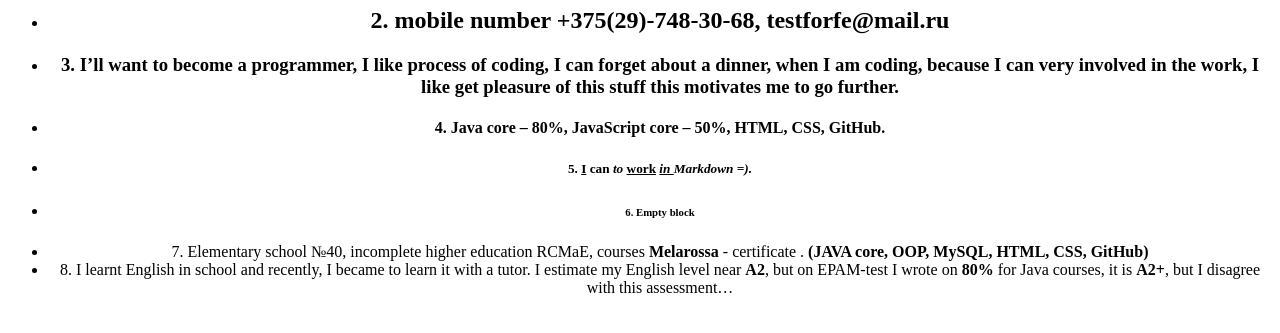
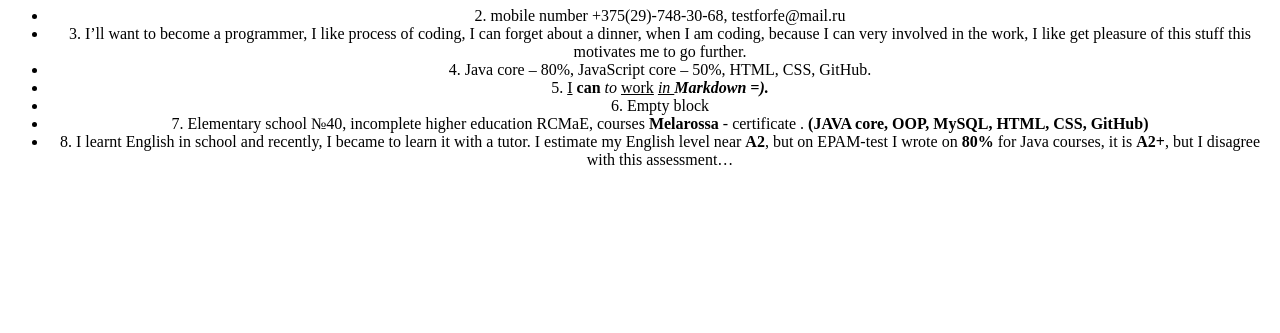
Before and after one commit to testforfe/rsschool-cv, a plain HTML site: page index.html in a window 1280 px wide. Shown: the part 467-800 px from the top of the page. Drawn offline with Linux system fonts and the light colour scheme.

Commit message:
docs: exchange code

```diff
--- a/index.html
+++ b/index.html
@@ -7,7 +7,7 @@
     <title>CV - Yury Suhavarov</title>
 </head>
 <body>
-    <div class="outer">
+    <span class="outer">
         <img src="image.jpg" width="400" height="300" alt="Yury Suhavarov">
         <p><h1>CV</h1></p>
         <p>
@@ -15,39 +15,30 @@
                 <ul>
                     <li><h1> 1. Yury Suhavarov</h1></li>
                     <li>
-                        <h2>
                         2. mobile number +375(29)-748-30-68,
                         <e-mail>testforfe@mail.ru</e-mail>
-                        </h2>
                     </li>
                     <li>
-                        <h3>
                         3. I’ll want to become a programmer,
                         I like process of coding, I can forget about a dinner,
                         when I am coding, because I can very involved in the work,
                         I like get pleasure of this stuff this motivates me to go further.
-                        </h3>
+
                     </li>
                     <li>
-                        <h4>
                         4. Java core – 80%, JavaScript core – 50%, HTML, CSS, GitHub.
-                        </h4>
                     </li>
                     <li>
-                        <h5>
                         5.
                         <u>I</u>
-                            can
+                        <strong> can </strong>
                         <em>to </em>
                         <u>work</u>
                         <u><em>in </em></u>
-                            <em>Markdown =).</em>
-                        </h5>
+                        <em><strong> Markdown =).</strong></em>
                     </li>
                     <li>
-                        <h6>
                         6. Empty block</li>
-                        </h6>
                     <li>
                         7. Elementary school №40, incomplete higher education RCMaE, courses
                         <strong>Melarossa</strong>  - certificate .
@@ -61,7 +52,7 @@
                     </li>
                 </ul>
         </p>
-    </div>
+    </span>
 
 
 
```
Lines whose indentation alone changed are shown as unchanged.
